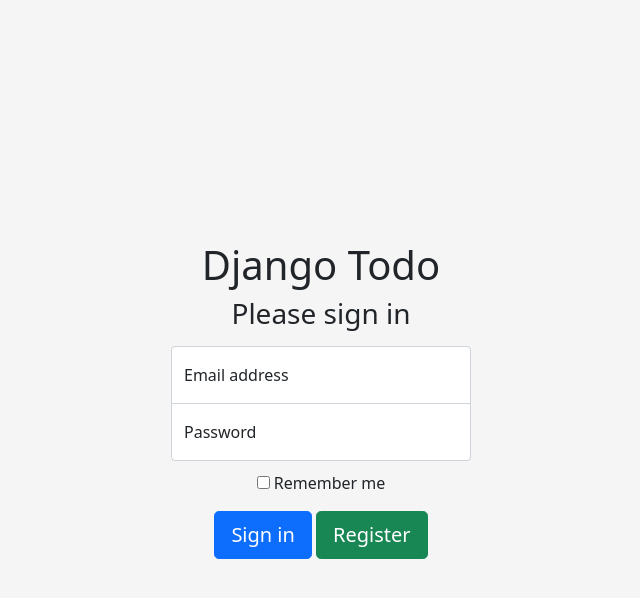
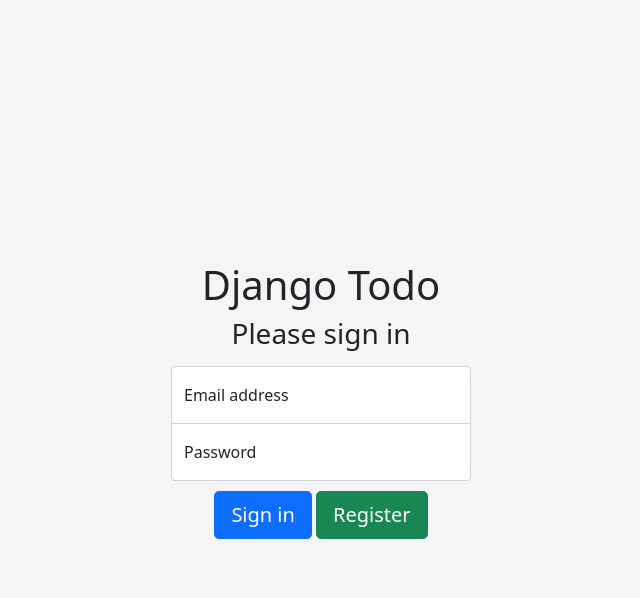
Before and after one commit to majormunky/DjangoTodo, a Django app: page /accounts/login/ in a window 1280 px wide. Shown: the top 598 px of the page, without its empty margins (319-959 px from the left). Run offline with Django 3.2, Linux system fonts and the light colour scheme.

Commit message:
Removed the remember me toggle

```diff
--- a/templates/registration/login.html
+++ b/templates/registration/login.html
@@ -68,11 +68,6 @@
                     <label for="floatingPassword">Password</label>
                 </div>
 
-                <div class="checkbox mb-3">
-                    <label>
-                        <input type="checkbox" value="remember-me"> Remember me
-                    </label>
-                </div>
                 {{form.errors}}
                 <button class="w-40 btn btn-lg btn-primary" type="submit">Sign in</button>
                 <a href="{% url 'register-user' %}" class="w-40 btn btn-lg btn-success" type="submit">Register</a>
```
